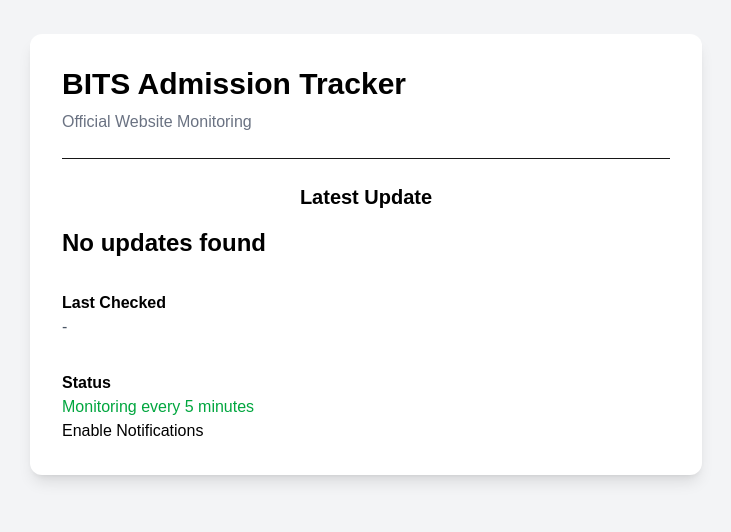
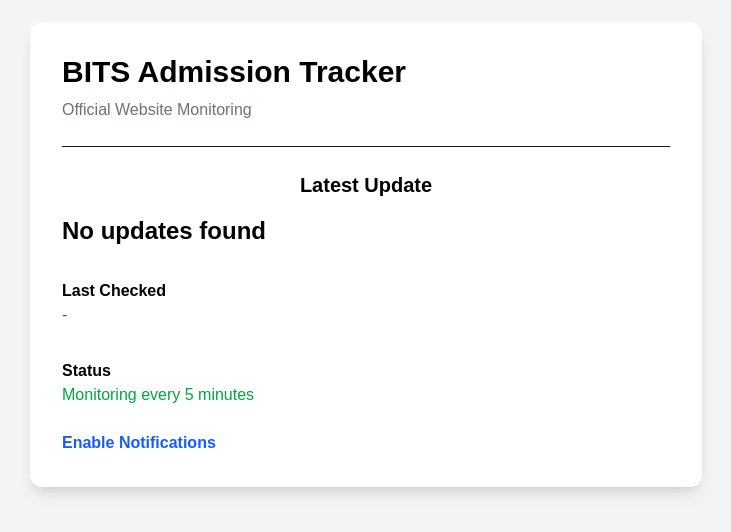
Before and after one commit to RahulAnand08/bits-iteration-tracker, a Next.js app: page / in a window 1280 px wide. Shown: the part 146-678 px from the top of the page, without its empty margins (274-1005 px from the left). Built offline with nearby package versions, Linux system fonts and the light colour scheme; no server answers; the database is empty.

Commit message:
Updated website: part 2

```diff
--- a/src/app/page.tsx
+++ b/src/app/page.tsx
@@ -143,7 +143,7 @@
 
             <button
                 onClick={subscribeToPush}
-                className="... text-black"
+                className="... text-blue-600 hover:text-blue-800 font-semibold mt-6"
             >
                 Enable Notifications
             </button>
```
